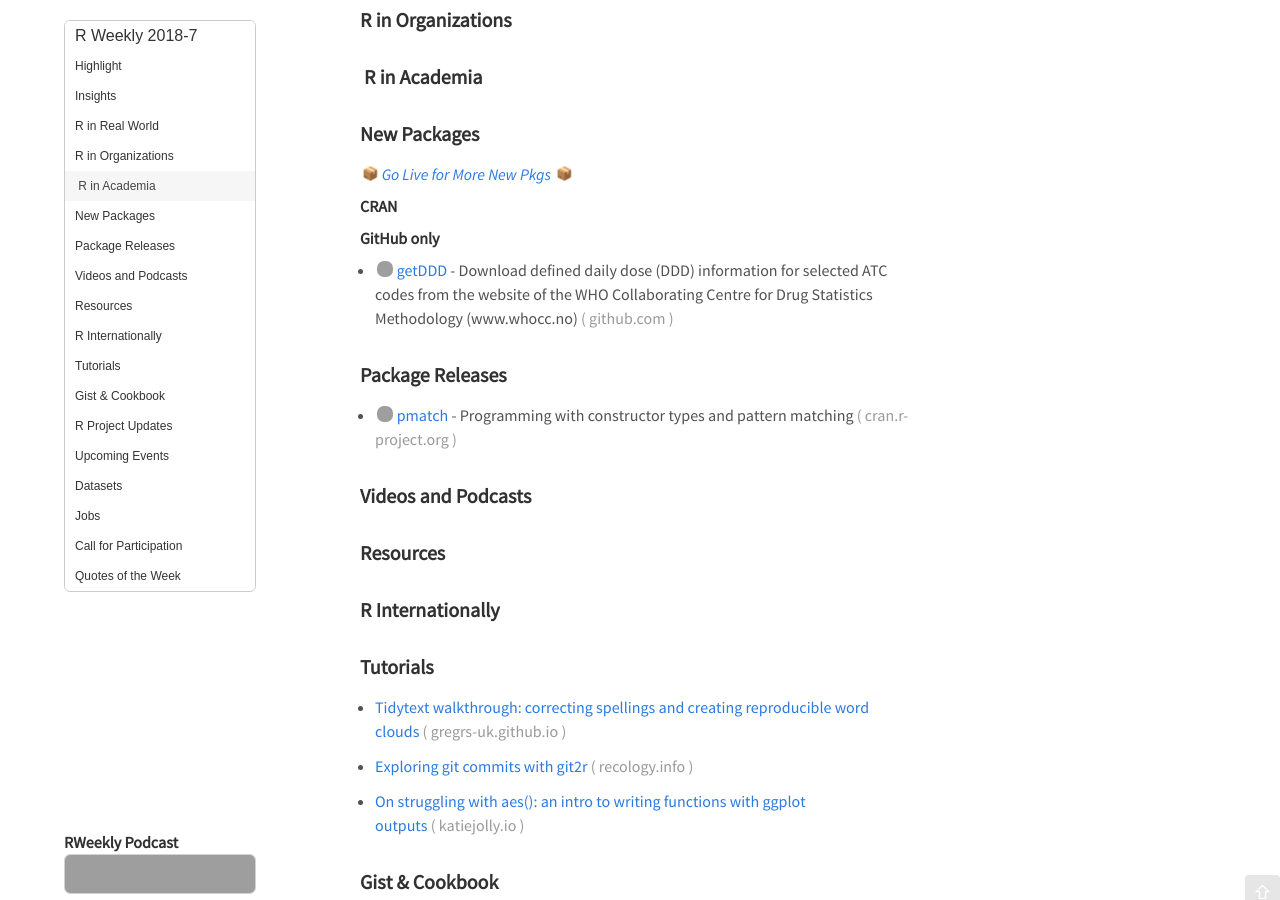
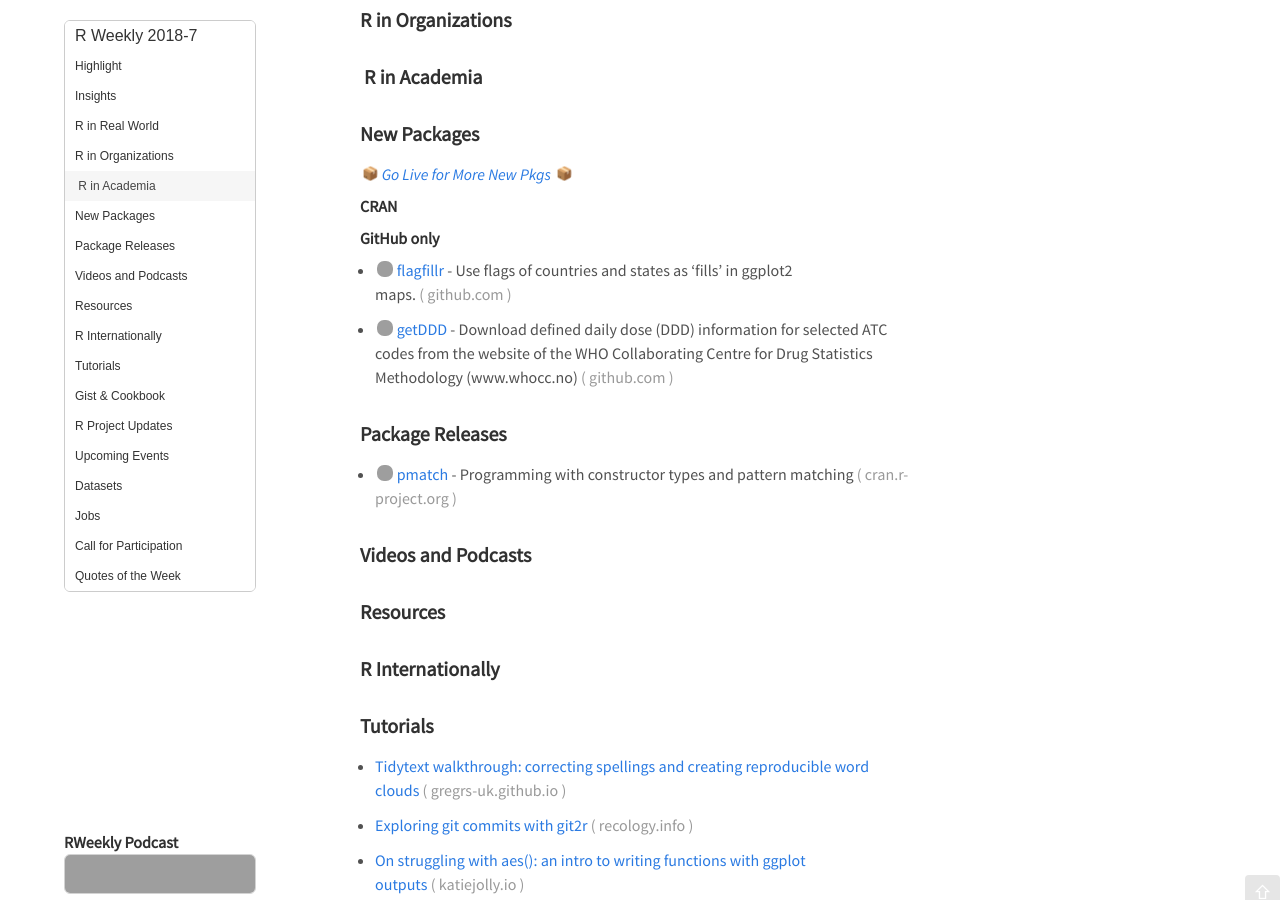
Before and after one commit to rweekly/rweekly.org, a Jekyll site: the page built from draft.md, in a window 1280 px wide and 900 px high, scrolled down 618 px. Built offline with Jekyll 4.4.1, drawn with Linux system fonts in a browser that asks for light colours; emoji names are drawn with the system emoji font; comment, search, counter and statistics services are not loaded; grey boxes are pictures that could not be loaded.

Commit message:
update draft.md

```diff
--- a/draft.md
+++ b/draft.md
@@ -45,6 +45,8 @@ Release Date: 2018-2-12
 
 
 **GitHub only**
+
++ <img class='emoji' src="https://link.rweekly.org/g" width='20' /> [flagfillr](https://github.com/robertmyles/flagfillr) - Use flags of countries and states as 'fills' in ggplot2 maps.
 
 + <img class='emoji' src="https://link.rweekly.org/g" width='20' /> [getDDD](https://github.com/jeanpaulrsoucy/getDDD) - Download defined daily dose (DDD) information for selected ATC codes from the website of the WHO Collaborating Centre for Drug Statistics Methodology (www.whocc.no)
 
```
